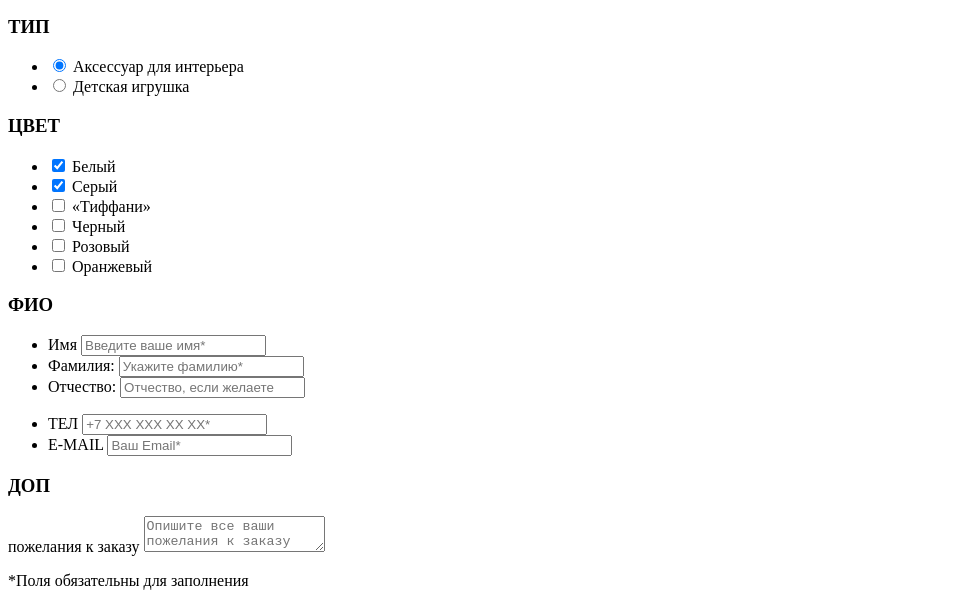
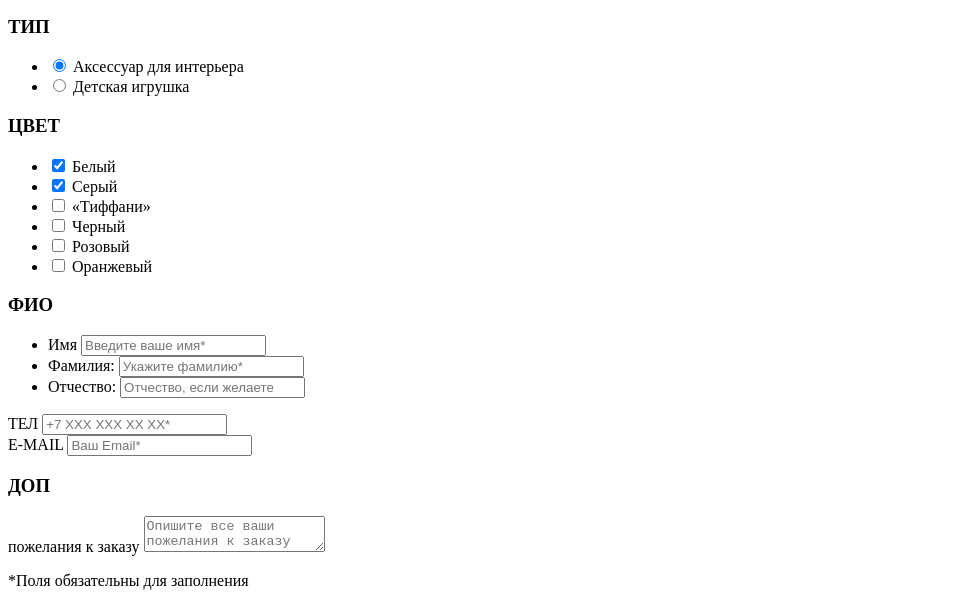
Before and after one commit to Fumieizu/1424419-mishka-21, a website: page source/form.html in a window 1280 px wide. Shown: the part 359-952 px from the top of the page, without its empty margins (0-977 px from the left). Drawn offline with Linux system fonts and the light colour scheme.

Commit message:
mail/tel fix

```diff
--- a/source/form.html
+++ b/source/form.html
@@ -121,16 +121,14 @@
         </div>
         <div class="order-form__fieldset order-fieldset order-fieldset--grey">
           <div class="order-fieldset__container">
-            <ul class="order-fieldset__contacts-list">
-              <li class="order-fieldset__contacts-item">
-                <label class="order-fieldset__contacts-label" for="phone-number">ТЕЛ</label>
-                <input class="order-fieldset__input" id="phone-number" type="tel" name="phone-number" placeholder="+7 ХХХ ХХХ ХХ ХХ*" required>
-              </li>
-              <li class="order-fieldset__contacts-item">
-                <label class="order-fieldset__contacts-label" for="mail">E-MAIL</label>
-                <input class="order-fieldset__input" id="mail" type="email" name="mail" placeholder="Ваш Email*" required>
-              </li>
-            </ul>
+            <div class="order-fieldset__contacts-item">
+              <label class="order-fieldset__contacts-label" for="phone-number">ТЕЛ</label>
+              <input class="order-fieldset__input" id="phone-number" type="tel" name="phone-number" placeholder="+7 ХХХ ХХХ ХХ ХХ*" required>
+            </div>
+            <div class="order-fieldset__contacts-item">
+              <label class="order-fieldset__contacts-label" for="mail">E-MAIL</label>
+              <input class="order-fieldset__input" id="mail" type="email" name="mail" placeholder="Ваш Email*" required>
+            </div>
           </div>
         </div>
         <div class="order-form__fieldset order-fieldset">
```
